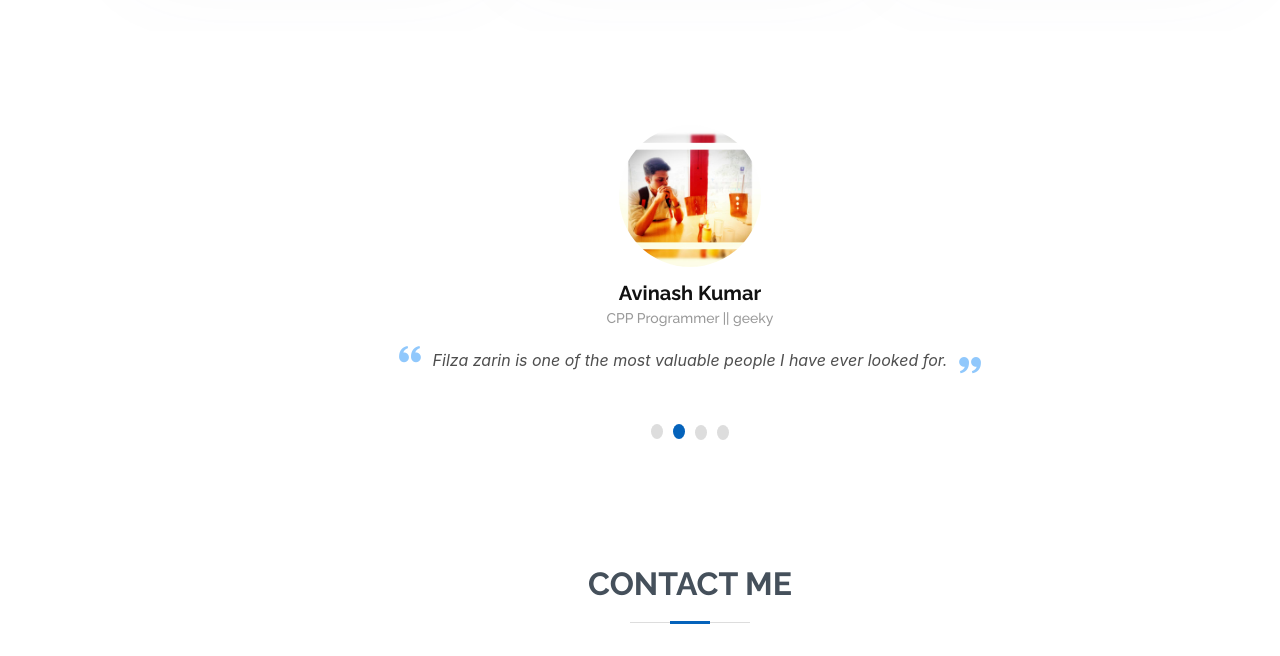
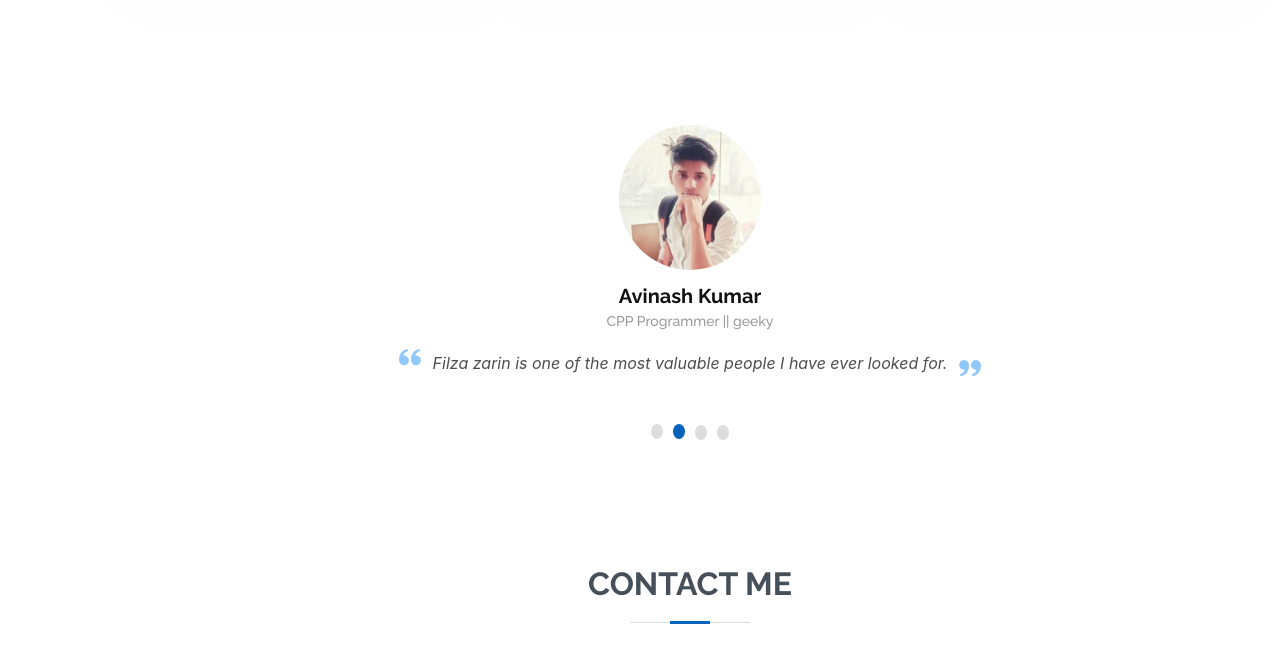
Before and after one commit to Filzazarin/MyPortifolio, a plain HTML site: page index.html in a window 1280 px wide. Shown: the part 4200-4856 px from the top of the page. Drawn offline with Linux system fonts and the light colour scheme.

Commit message:
Update index.html

```diff
--- a/index.html
+++ b/index.html
@@ -426,7 +426,7 @@
           </div>
 
           <div class="testimonial-item">
-            <img src="assets/img/testimonials/Avinash.jpeg" class="testimonial-img" alt="">
+            <img src="assets/img/testimonials/Avinashjpeg.jpeg" class="testimonial-img" alt="">
             <h3>Avinash Kumar</h3>
             <h4> CPP Programmer || geeky</h4>
             <p>
```
